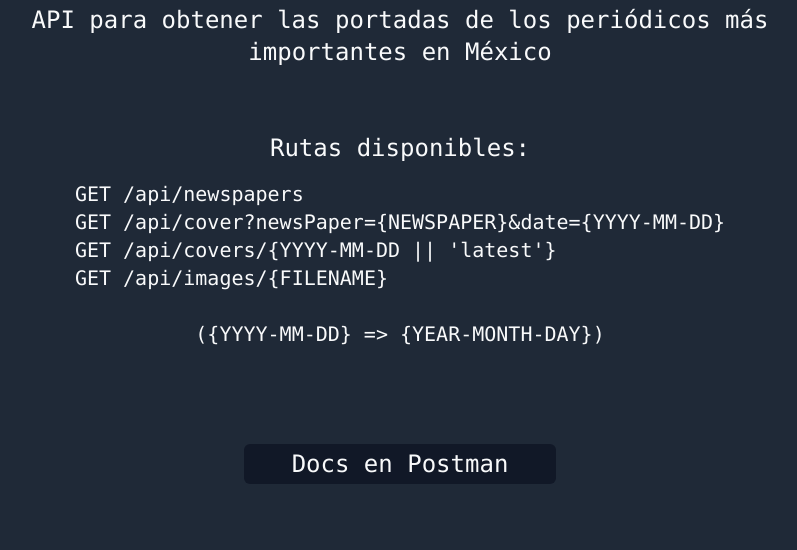
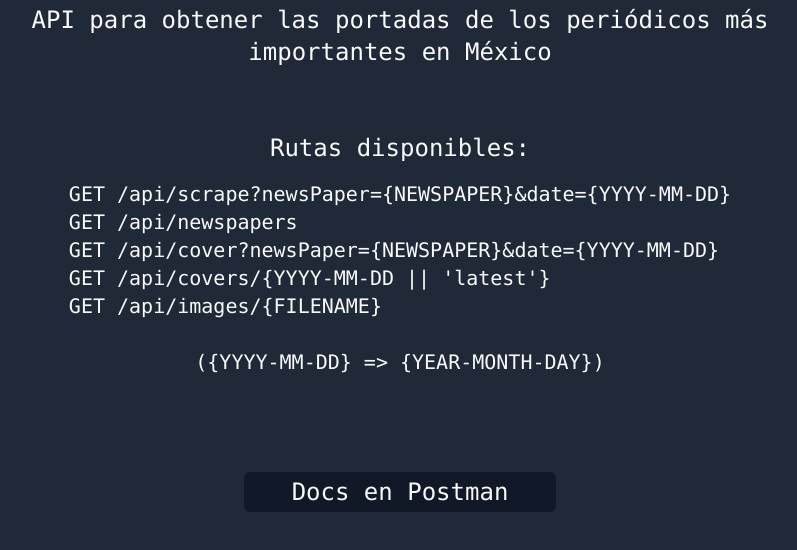
Before and after one commit to eduard432/newspaper-server, a website: page web/index.html in a window 1280 px wide. Shown: the part 180-730 px from the top of the page, without its empty margins (240-1037 px from the left). Drawn offline with nearby package versions, Linux system fonts and the light colour scheme.

Commit message:
Web updated - new rout

```diff
--- a/web/index.html
+++ b/web/index.html
@@ -13,6 +13,7 @@
         <p class="text-2xl text-center mt-8 px-12" >API para obtener las portadas de los periódicos más importantes en México</p>
         <span class="text-2xl text-center mt-16" >Rutas disponibles:</span>
         <ul class="text-xl mt-4">
+            <li>GET /api/scrape?newsPaper={NEWSPAPER}&date={YYYY-MM-DD}</li>
             <li>GET /api/newspapers</li>
             <li>GET /api/cover?newsPaper={NEWSPAPER}&date={YYYY-MM-DD}</li>
             <li>GET /api/covers/{YYYY-MM-DD || 'latest'}</li>
```
